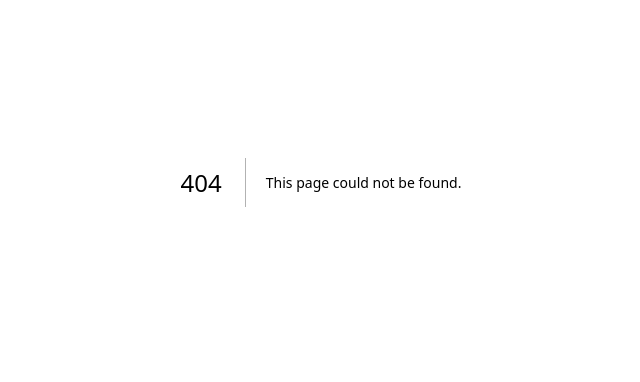
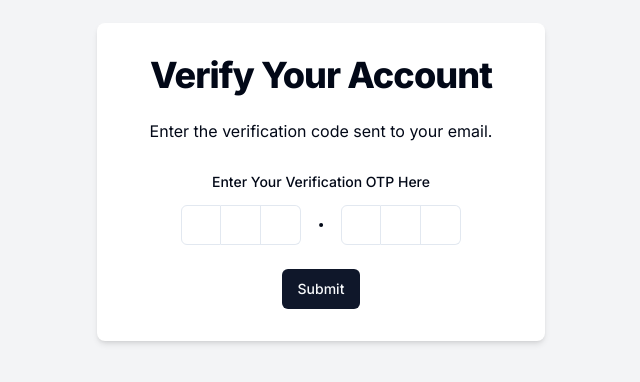
Before and after one commit to Sandip-Chavda/HonestyBox-Anonymous-Feedback, a Next.js app: page /verify/1 in a window 1280 px wide. Before the commit this address had no page. Shown: the part 218-600 px from the top of the page, without its empty margins (319-959 px from the left). Built offline with nearby package versions, Linux system fonts and the light colour scheme.

Commit message:
Verify OTP code page added

```diff
--- a/package.json
+++ b/package.json
@@ -20,6 +20,7 @@
     "class-variance-authority": "^0.7.0",
     "clsx": "^2.1.1",
     "framer-motion": "^11.3.12",
+    "input-otp": "^1.2.4",
     "lucide-react": "^0.414.0",
     "mongoose": "^8.5.1",
     "next": "14.2.5",
--- /dev/null
+++ b/src/app/(auth)/verify/[username]/page.tsx
@@ -0,0 +1,128 @@
+"use client";
+
+import { Button } from "@/components/ui/button";
+import {
+  Form,
+  FormControl,
+  FormField,
+  FormItem,
+  FormLabel,
+  FormMessage,
+} from "@/components/ui/form";
+import { Input } from "@/components/ui/input";
+import {
+  InputOTP,
+  InputOTPGroup,
+  InputOTPSeparator,
+  InputOTPSlot,
+} from "@/components/ui/input-otp";
+import { verifySchema } from "@/schemas/verifySchema";
+import { zodResolver } from "@hookform/resolvers/zod";
+import axios from "axios";
+import { Loader2 } from "lucide-react";
+import { useParams, useRouter } from "next/navigation";
+import React, { useState } from "react";
+import { useForm } from "react-hook-form";
+import toast from "react-hot-toast";
+import * as z from "zod";
+
+const VerifyAccountPage = () => {
+  const [loading, setLoading] = useState(false);
+  const router = useRouter();
+
+  const params = useParams<{ username: string }>();
+
+  const form = useForm<z.infer<typeof verifySchema>>({
+    resolver: zodResolver(verifySchema),
+  });
+
+  const onSubmit = async (data: z.infer<typeof verifySchema>) => {
+    setLoading(true);
+
+    try {
+      const response = await axios.post(`/api/verify-code`, {
+        username: params.username,
+        code: data.code,
+      });
+
+      toast.success("User verified successfully");
+
+      router.replace(`/sign-in`);
+      setLoading(false);
+    } catch (error) {
+      console.error("Unexpacted error occured ", error);
+
+      setLoading(false);
+
+      toast.error("Something went wrong please try again!");
+    }
+  };
+
+  return (
+    <div className="flex justify-center items-center min-h-screen bg-gray-100">
+      <div className="w-full max-w-md p-8 space-y-8 bg-white rounded-lg shadow-md">
+        <div className="text-center">
+          <h1 className="text-4xl font-extrabold tracking-tight mb-6">
+            Verify Your Account
+          </h1>
+          <p className="mb-4">
+            Enter the verification code sent to your email.
+          </p>
+        </div>
+
+        {/* Form componet */}
+        <Form {...form}>
+          <form
+            onSubmit={form.handleSubmit(onSubmit)}
+            className="space-y-6 flex flex-col items-center justify-center w-full mx-auto"
+          >
+            <FormField
+              control={form.control}
+              name="code"
+              render={({ field }) => (
+                <FormItem>
+                  <FormLabel className="text-center flex items-center justify-center mb-4">
+                    Enter Your Verification OTP Here
+                  </FormLabel>
+                  <FormControl>
+                    {/* <Input placeholder="shadcn" {...field} /> */}
+                    <InputOTP
+                      className="w-full flex items-center justify-center text-center"
+                      {...field}
+                      maxLength={6}
+                    >
+                      <InputOTPGroup>
+                        <InputOTPSlot index={0} />
+                        <InputOTPSlot index={1} />
+                        <InputOTPSlot index={2} />
+                      </InputOTPGroup>
+                      <InputOTPSeparator />
+                      <InputOTPGroup>
+                        <InputOTPSlot index={3} />
+                        <InputOTPSlot index={4} />
+                        <InputOTPSlot index={5} />
+                      </InputOTPGroup>
+                    </InputOTP>
+                  </FormControl>
+                  <FormMessage />
+                </FormItem>
+              )}
+            />
+            <Button className="" type="submit">
+              {loading ? (
+                <>
+                  <Loader2 className="mr-2 h-4 w-4 animate-spin" /> Loading...
+                </>
+              ) : (
+                "Submit"
+              )}
+            </Button>
+          </form>
+        </Form>
+        {/* Form componet */}
+      </div>
+    </div>
+  );
+};
+
+export default VerifyAccountPage;
--- /dev/null
+++ b/src/components/ui/input-otp.tsx
@@ -0,0 +1,71 @@
+"use client"
+
+import * as React from "react"
+import { OTPInput, OTPInputContext } from "input-otp"
+import { Dot } from "lucide-react"
+
+import { cn } from "@/lib/utils"
+
+const InputOTP = React.forwardRef<
+  React.ElementRef<typeof OTPInput>,
+  React.ComponentPropsWithoutRef<typeof OTPInput>
+>(({ className, containerClassName, ...props }, ref) => (
+  <OTPInput
+    ref={ref}
+    containerClassName={cn(
+      "flex items-center gap-2 has-[:disabled]:opacity-50",
+      containerClassName
+    )}
+    className={cn("disabled:cursor-not-allowed", className)}
+    {...props}
+  />
+))
+InputOTP.displayName = "InputOTP"
+
+const InputOTPGroup = React.forwardRef<
+  React.ElementRef<"div">,
+  React.ComponentPropsWithoutRef<"div">
+>(({ className, ...props }, ref) => (
+  <div ref={ref} className={cn("flex items-center", className)} {...props} />
+))
+InputOTPGroup.displayName = "InputOTPGroup"
+
+const InputOTPSlot = React.forwardRef<
+  React.ElementRef<"div">,
+  React.ComponentPropsWithoutRef<"div"> & { index: number }
+>(({ index, className, ...props }, ref) => {
+  const inputOTPContext = React.useContext(OTPInputContext)
+  const { char, hasFakeCaret, isActive } = inputOTPContext.slots[index]
+
+  return (
+    <div
+      ref={ref}
+      className={cn(
+        "relative flex h-10 w-10 items-center justify-center border-y border-r border-input text-sm transition-all first:rounded-l-md first:border-l last:rounded-r-md",
+        isActive && "z-10 ring-2 ring-ring ring-offset-background",
+        className
+      )}
+      {...props}
+    >
+      {char}
+      {hasFakeCaret && (
+        <div className="pointer-events-none absolute inset-0 flex items-center justify-center">
+          <div className="h-4 w-px animate-caret-blink bg-foreground duration-1000" />
+        </div>
+      )}
+    </div>
+  )
+})
+InputOTPSlot.displayName = "InputOTPSlot"
+
+const InputOTPSeparator = React.forwardRef<
+  React.ElementRef<"div">,
+  React.ComponentPropsWithoutRef<"div">
+>(({ ...props }, ref) => (
+  <div ref={ref} role="separator" {...props}>
+    <Dot />
+  </div>
+))
+InputOTPSeparator.displayName = "InputOTPSeparator"
+
+export { InputOTP, InputOTPGroup, InputOTPSlot, InputOTPSeparator }
```
Also changed, not shown: 1 other file (tests, documents, lock files or other folders).
